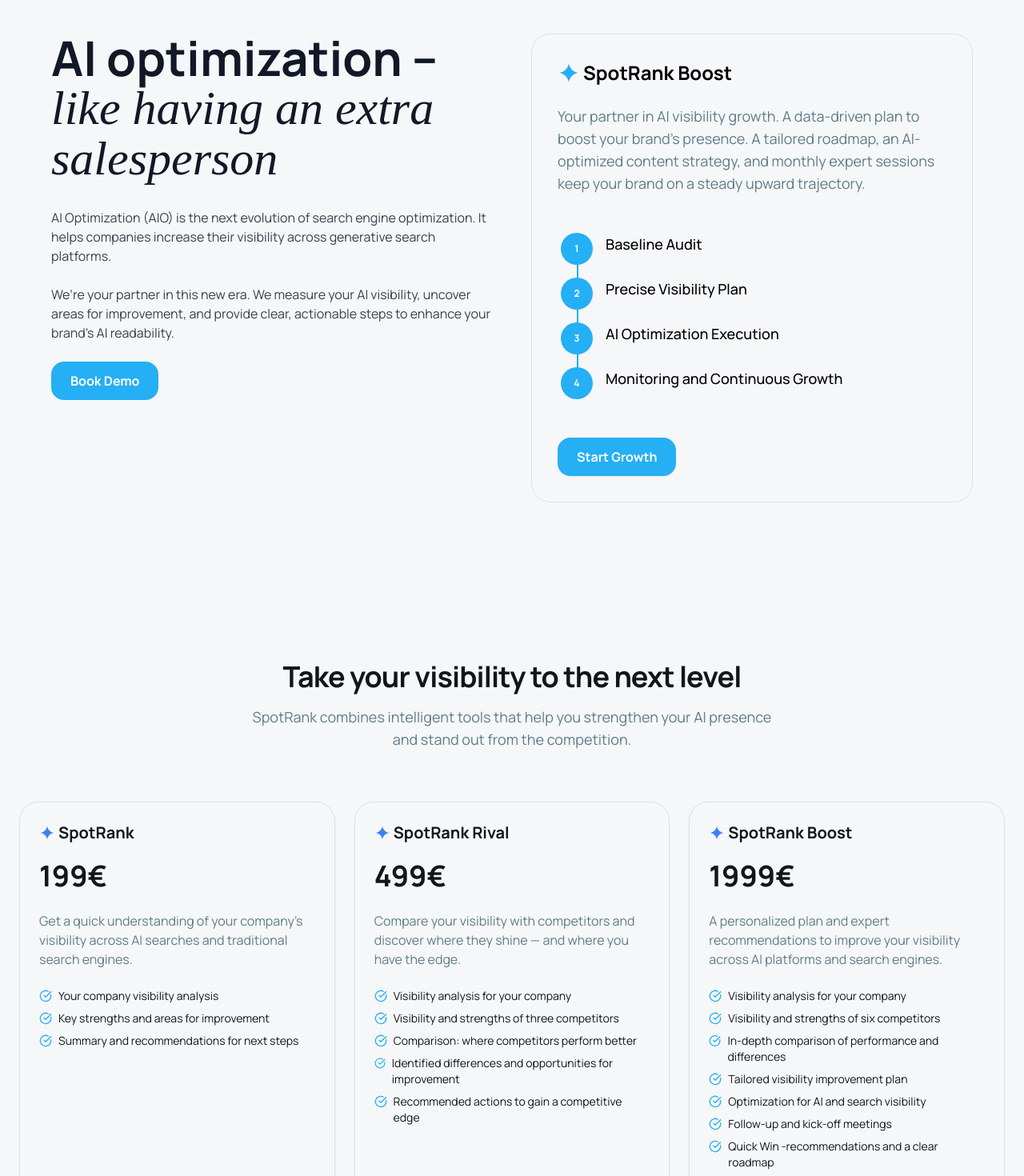
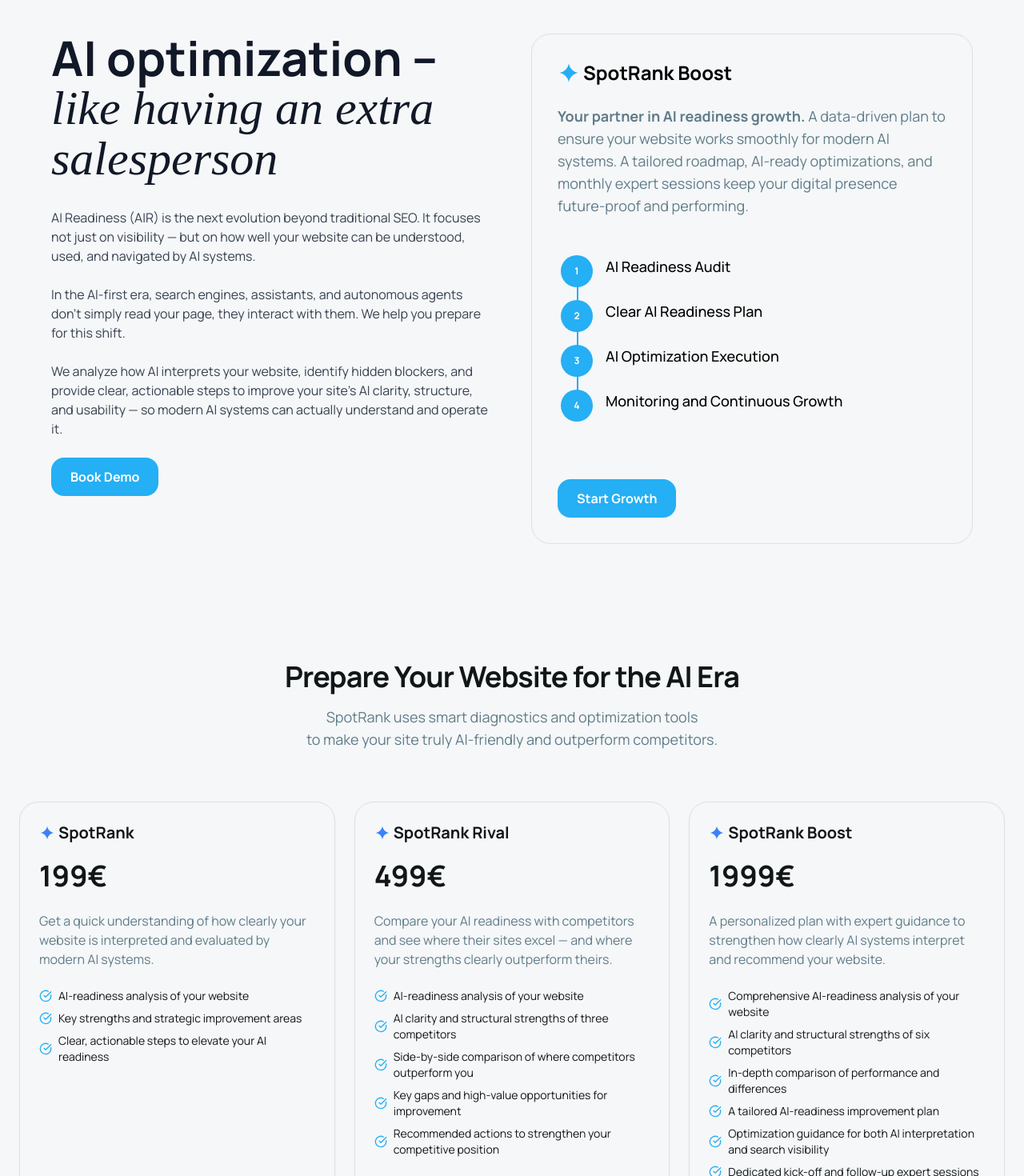
Before and after one commit to bisitelli/spotrank, a Next.js app: page / in a window 1280 px wide. Shown: the part 680-2150 px from the top of the page at 80% size. Built offline with nearby package versions, Linux system fonts and the light colour scheme; a web font is replaced by a local one.

Commit message:
making some changes

```diff
--- a/src/app/api/leads/route.ts
+++ b/src/app/api/leads/route.ts
@@ -3,7 +3,7 @@
 
 export async function POST(req: NextRequest) {
     try {
-        const { url, email, phone } = await req.json();
+        const { url, email, phone, tag } = await req.json();
 
         if (!url || !email || !phone) {
             return NextResponse.json({ error: "URL ja sähköposti ovat pakollisia." }, { status: 400 });
@@ -27,7 +27,7 @@
             valueInputOption: "USER_ENTERED",
             requestBody: {
                 values: [
-                    [url, email, phone]
+                    [url, email, phone, tag]
                 ],
             },
         });
--- a/src/app/components/comparisionSection.tsx
+++ b/src/app/components/comparisionSection.tsx
@@ -24,8 +24,8 @@
 
 // Data "Uusi tapa" -listalle
 const newWaySteps: NewWayStep[] = [
-    { id: 1, text: "Baseline Audit" },
-    { id: 2, text: "Precise Visibility Plan" },
+    { id: 1, text: "AI Readiness Audit" },
+    { id: 2, text: "Clear AI Readiness Plan" },
     { id: 3, text: "AI Optimization Execution" },
     { id: 4, text: "Monitoring and Continuous Growth" },
 ];
@@ -80,9 +80,9 @@
                         AI optimization – <span className="font-playfair italic font-normal">like having an extra salesperson</span>
                     </h2>
                     <p className="text-gray-700">
-                        AI Optimization (AIO) is the next evolution of search engine optimization.
-                        It helps companies increase their visibility across generative search platforms.<br /><br />We’re your partner in this new era.
-                        We measure your AI visibility, uncover areas for improvement, and provide clear, actionable steps to enhance your brand’s AI readability.
+                        AI Readiness (AIR) is the next evolution beyond traditional SEO. It focuses not just on visibility — but on how well your website can be understood, used, and navigated by AI systems. <br /> <br />
+                        In the AI-first era, search engines, assistants, and autonomous agents don’t simply read your page, they interact with them. We help you prepare for this shift. <br /> <br />
+                        We analyze how AI interprets your website, identify hidden blockers, and provide clear, actionable steps to improve your site’s AI clarity, structure, and usability — so modern AI systems can actually understand and operate it.
                     </p>
 
                     <BookCalendar />
@@ -103,9 +103,7 @@
                         <h2 className="text-2xl font-bold">SpotRank Boost</h2>
                     </div>
                     <p className="text-lg mb-12 text-subtle-light">
-                        Your partner in AI visibility growth.
-                        A data-driven plan to boost your brand’s presence.
-                        A tailored roadmap, an AI-optimized content strategy, and monthly expert sessions keep your brand on a steady upward trajectory.
+                        <span className='font-bold'>Your partner in AI readiness growth.</span> A data-driven plan to ensure your website works smoothly for modern AI systems. A tailored roadmap,     AI-ready optimizations, and monthly expert sessions keep your digital presence future-proof and performing.
                     </p>
 
                     {/* Askelten listaus */}
@@ -116,7 +114,7 @@
                     </div>
 
                     {/* Lomake/CTA-alue */}
-                    <div className="w-full max-w-2xl mt-12">
+                    <div className="w-full max-w-2xl mt-18">
                         <button
                             onClick={() => (window.location.href = 'https://buy.stripe.com/eVq3cvcWbdpe9gkaIDe3e01')}
                             type="button" className="flex-shrink-0 sm:w-auto cursor-pointer flex items-center justify-center rounded-lg h-12 px-6 bg-primary text-white text-base font-bold shadow-sm hover:opacity-90 transition-opacity">
--- a/src/app/components/faqComponent.tsx
+++ b/src/app/components/faqComponent.tsx
@@ -2,30 +2,37 @@
 
 const faqs = [
     {
-        question: "How does SpotRank analyze your website?",
-        answer: "SpotRank evaluates your company’s visibility across major AI platforms and search engines. It assesses how well your content, metadata, and site structure support discoverability — and provides concrete recommendations to improve your visibility."
+        question: "How does SpotRank analyze my website?",
+        answer:
+            "SpotRank uses six specialized AI agents to evaluate how clearly your website can be understood, navigated, and used by modern AI systems. Our analysis covers data clarity, schema quality, technical readability, content structure, actionability, and how likely AI systems are to recommend your brand."
     },
     {
-        question: "Why is AI search optimization important for my business?",
-        answer: "AI-driven searches are growing rapidly, and more customers are discovering products and services through AI platforms and search engines. By optimizing your visibility in these environments, you ensure your business appears in the right contexts, attracts more customers, and gains a competitive advantage."
+        question: "What exactly do your AI agents measure?",
+        answer:
+            "Each agent focuses on a different part of AI readiness: click-path efficiency, data consistency, schema completeness, technical accessibility, content clarity, and recommendation strength. Together, they reveal how AI interprets your site and where improvement is needed."
     },
     {
-        question: "Can AI search optimization improve my visibility?",
-        answer: "Yes! We provide practical recommendations to enhance your content and site structure, ensuring your business is easier to find across AI platforms and search engines — increasing your reach and potential customer base."
+        question: "Why is AI readiness important for my business?",
+        answer:
+            "AI systems are becoming the primary way customers discover and decide between businesses. If AI cannot read your site, extract key information, or complete basic tasks, it simply won’t recommend you — even if you offer the best service."
     },
     {
-        question: "How does competitor visibility affect my business?",
-        answer: "Competitor analysis reveals where others perform better — and where you have the opportunity to stand out. This helps you focus your actions where they’ll have the greatest impact on visibility and customer acquisition."
+        question: "What kind of improvements does SpotRank recommend?",
+        answer:
+            "You’ll receive a prioritized list of improvements, such as shortening the buying path, fixing missing business data, improving schema markup, restructuring unclear content, or removing technical blockers like pop-ups and JS-only rendering."
     },
     {
-        question: "How can I reach the right customers in the right markets?",
-        answer: "SpotRank enables targeted analysis by country and language, ensuring your business appears in the most relevant markets and audiences — where visibility drives the highest impact and return."
+        question: "Do you compare my website to competitors?",
+        answer:
+            "Yes. SpotRank benchmarks your AI readiness against your competitors to reveal where they outperform you, and where you already have an advantage. This helps you understand which changes provide the biggest competitive gain."
     },
     {
-        question: "How can I ensure my visibility keeps improving?",
-        answer: "Regular tracking helps identify what works and what needs attention. With SpotRank, you can monitor visibility development in real time and act before competitors overtake you."
+        question: "How do I know if my website is improving over time?",
+        answer:
+            "Your dashboard tracks readiness scores, agent results, and key improvements over time. You can quickly see what has improved, what still needs attention, and how changes affect your AI performance on a monthly basis."
     }
 ];
+
 
 export default function FAQ() {
     const [openIndex, setOpenIndex] = useState<number | null>(null);
--- a/src/app/components/freeSignForm.tsx
+++ b/src/app/components/freeSignForm.tsx
@@ -38,7 +38,7 @@
             const res = await fetch("/api/leads", {
                 method: "POST",
                 headers: { "Content-Type": "application/json" },
-                body: JSON.stringify({ url: safeUrl, email, phone }),
+                body: JSON.stringify({ url: safeUrl, email, phone, tag: "websiteTest" }),
             });
 
             setMessageType("success");
--- a/src/app/components/scrollSection.tsx
+++ b/src/app/components/scrollSection.tsx
@@ -21,7 +21,7 @@
                 }
             >
                 <Image
-                    src="/screen.png"
+                    src="/screen2.png"
                     alt="hero"
                     height={720}
                     width={1400}
@@ -37,22 +37,16 @@
                         Join Waitlist
                     </span>
                 </button>
-                {open && (
-                    <div className="fixed inset-0 bg-black/60 backdrop-blur-sm flex items-center justify-center z-[999] p-4">
-                        <div className="bg-white rounded-2xl p-6 max-w-lg w-full shadow-2xl relative">
-                            {/* Close Button */}
-                            <button
-                                onClick={() => setOpen(false)}
-                                className="absolute top-3 right-3 text-black text-xl"
-                            >
-                                ✕
-                            </button>
+            </ContainerScroll>
+            {open && (
+                <div className="fixed inset-0 backdrop-blur-sm flex items-center justify-center z-[999] p-4">
 
-                            <FreeSignFormNoUrl onClose={() => setOpen(false)}/>
-                        </div>
-                    </div>
-                )}
-            </ContainerScroll>
+
+                        <FreeSignFormNoUrl onClose={() => setOpen(false)} />
+
+                </div>
+            )}
+
         </div>
     );
 }
--- a/src/app/components/spotRankCard.tsx
+++ b/src/app/components/spotRankCard.tsx
@@ -49,8 +49,8 @@
 
                 <ul className="mt-2 flex flex-col gap-2 text-sm text-muted-light dark:text-muted-dark">
                     {features.map((f, i) => (
-                        <li key={i} className="flex items-start gap-2">
-                            <CheckCircle className="size-4 text-primary mt-[2px]" />
+                        <li key={i} className="flex items-center gap-2">
+                            <CheckCircle className="size-4 text-primary flex-shrink-0" />
                             <span>{f}</span>
                         </li>
                     ))}
--- a/src/app/components/spotRankCards.tsx
+++ b/src/app/components/spotRankCards.tsx
@@ -5,11 +5,11 @@
         title: "SpotRank",
         price: "199€",
         description:
-            "Get a quick understanding of your company’s visibility across AI searches and traditional search engines.",
+            "Get a quick understanding of how clearly your website is interpreted and evaluated by modern AI systems.",
         features: [
-            "Your company visibility analysis",
-            "Key strengths and areas for improvement",
-            "Summary and recommendations for next steps",
+            "AI-readiness analysis of your website",
+            "Key strengths and strategic improvement areas",
+            "Clear, actionable steps to elevate your AI readiness",
         ],
         cta: "Start Now",
         ctaLink: "https://buy.stripe.com/4gM00j4pF70Qbos6sne3e02"
@@ -19,13 +19,13 @@
         title: "SpotRank Rival",
         price: "499€",
         description:
-            "Compare your visibility with competitors and discover where they shine — and where you have the edge.",
+            "Compare your AI readiness with competitors and see where their sites excel — and where your strengths clearly outperform theirs.",
         features: [
-            "Visibility analysis for your company",
-            "Visibility and strengths of three competitors",
-            "Comparison: where competitors perform better",
-            "Identified differences and opportunities for improvement",
-            "Recommended actions to gain a competitive edge",
+            "AI-readiness analysis of your website",
+            "AI clarity and structural strengths of three competitors",
+            "Side-by-side comparison of where competitors outperform you",
+            "Key gaps and high-value opportunities for improvement",
+            "Recommended actions to strengthen your competitive position",
         ],
         cta: "Start Now",
         ctaLink: "https://buy.stripe.com/cNi7sL6xNeti8cg5oje3e00"
@@ -36,15 +36,15 @@
         title: "SpotRank Boost",
         price: "1999€",
         description:
-            "A personalized plan and expert recommendations to improve your visibility across AI platforms and search engines.",
+            "A personalized plan with expert guidance to strengthen how clearly AI systems interpret and recommend your website.",
         features: [
-            "Visibility analysis for your company",
-            "Visibility and strengths of six competitors",
+            "Comprehensive AI-readiness analysis of your website",
+            "AI clarity and structural strengths of six competitors",
             "In-depth comparison of performance and differences",
-            "Tailored visibility improvement plan",
-            "Optimization for AI and search visibility",
-            "Follow-up and kick-off meetings",
-            "Quick Win -recommendations and a clear roadmap",
+            "A tailored AI-readiness improvement plan",
+            "Optimization guidance for both AI interpretation and search visibility",
+            "Dedicated kick-off and follow-up expert sessions",
+            "Quick-Win recommendations and a clear, actionable roadmap",
         ],
         cta: "Start Now",
         ctaLink: "https://buy.stripe.com/eVq3cvcWbdpe9gkaIDe3e01"
--- a/src/app/page.tsx
+++ b/src/app/page.tsx
@@ -77,10 +77,10 @@
         <div className="flex flex-col items-center gap-12 text-center">
           <div className="flex flex-col gap-6 items-center">
             <h1 className="text-4xl md:text-6xl font-extrabold tracking-tighter max-w-4xl">
-              Boost Your AI Visibility<br /> with <span className="text-primary">SpotRank</span>
+              Boost Your AI Readiness<br /> with <span className="text-primary">SpotRank</span>
             </h1>
-            <p className="text-lg md:text-xl text-subtle-light max-w-3xl">
-              Test your company’s AI visibility for free — and discover how likely ChatGPT, Google, and other AI search engines are to recommend your brand.
+            <p className="text-lg md:text-xl text-subtle-light max-w-2xl">
+              Test your company’s AI visibility for free — and see how likely today’s AI systems are to recommend your brand.
             </p>
           </div>
 
@@ -118,9 +118,9 @@
         <div className="mt-8 md:mt-12 mb-16">
           <div className="flex flex-col justify-between h-full gap-12">
             <div className="flex flex-col gap-4 text-center">
-              <h2 className="text-3xl md:text-4xl font-bold tracking-tight">Take your visibility to the next level</h2>
+              <h2 className="text-3xl md:text-4xl font-bold tracking-tight">Prepare Your Website for the AI Era</h2>
               <p className="text-lg text-subtle-light max-w-1xl mx-auto">
-                SpotRank combines intelligent tools that help you strengthen your AI presence<br /> and stand out from the competition.
+                SpotRank uses smart diagnostics and optimization tools <br /> to make your site truly AI-friendly and outperform competitors.
               </p>
             </div>
           </div>
```
Also changed, not shown: public/screen1.png (added), public/screen2.png (added).
